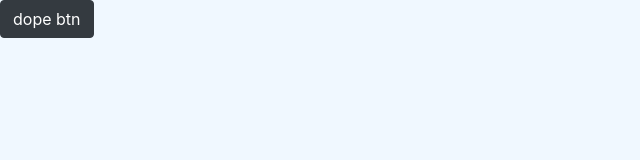
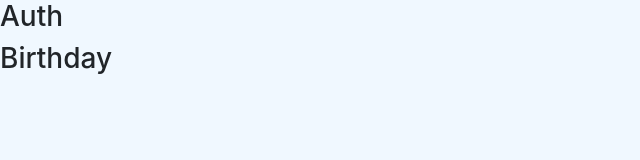
Before and after one commit to samueltrejo/birthday, a website built with webpack: page src/index.html in a window 1280 px wide. Shown: the whole page, without its empty margins (0-640 px from the left). Built offline with nearby package versions, Linux system fonts and the light colour scheme.

Commit message:
made auth and birthday components

```diff
--- a/src/index.html
+++ b/src/index.html
@@ -7,6 +7,8 @@
   <title>Birthday</title>
 </head>
 <body>
-  <button class="btn btn-dark">dope btn</button>
+  <div id="navbar"></div>
+  <div id="auth"></div>
+  <div id="birthday"></div>
 </body>
 </html>
--- /dev/null
+++ b/src/javascripts/components/auth.js
@@ -0,0 +1,13 @@
+import print from '../helpers/print';
+
+const domStringBuilder = () => {
+  let domString = '';
+  domString += '<h3>Auth</h3>';
+  print.printToDom('auth', domString);
+};
+
+const initAuth = () => {
+  domStringBuilder();
+};
+
+export default { initAuth };
--- /dev/null
+++ b/src/javascripts/components/birthday.js
@@ -0,0 +1,13 @@
+import print from '../helpers/print';
+
+const domStringBuilder = () => {
+  let domString = '';
+  domString += '<h3>Birthday</h3>';
+  print.printToDom('birthday', domString);
+};
+
+const initBirthday = () => {
+  domStringBuilder();
+};
+
+export default { initBirthday };
--- a/src/javascripts/main.js
+++ b/src/javascripts/main.js
@@ -1,7 +1,11 @@
+import auth from './components/auth';
+import birthday from './components/birthday';
+
 import '../styles/main.scss';
 
 const init = () => {
-  console.error('dope');
+  auth.initAuth();
+  birthday.initBirthday();
 };
 
 init();
```
